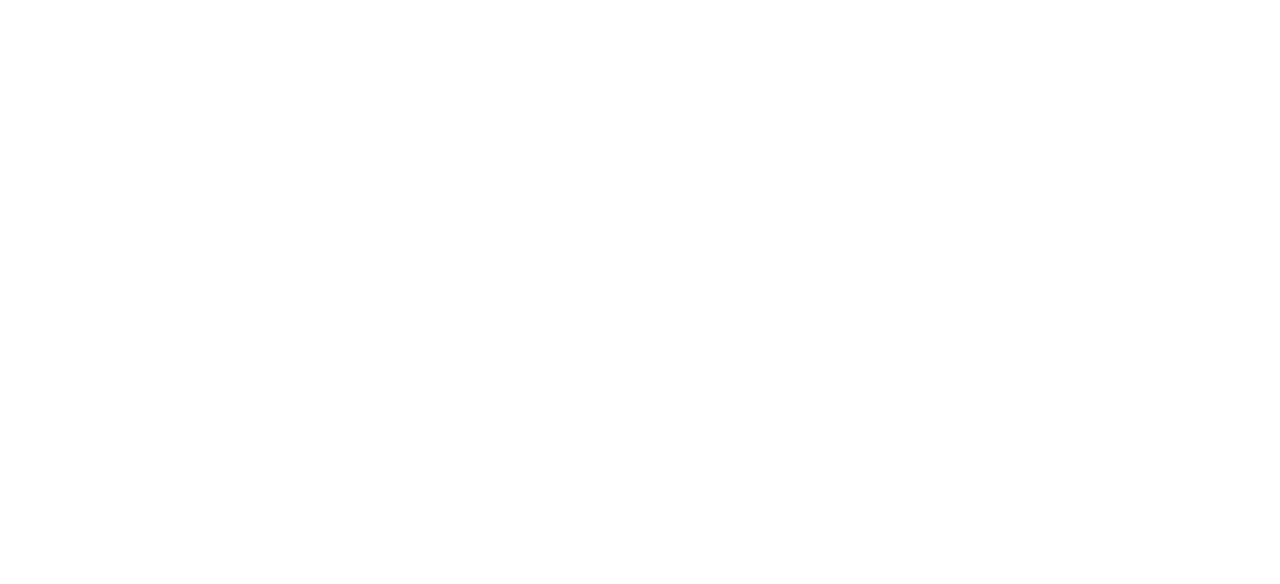
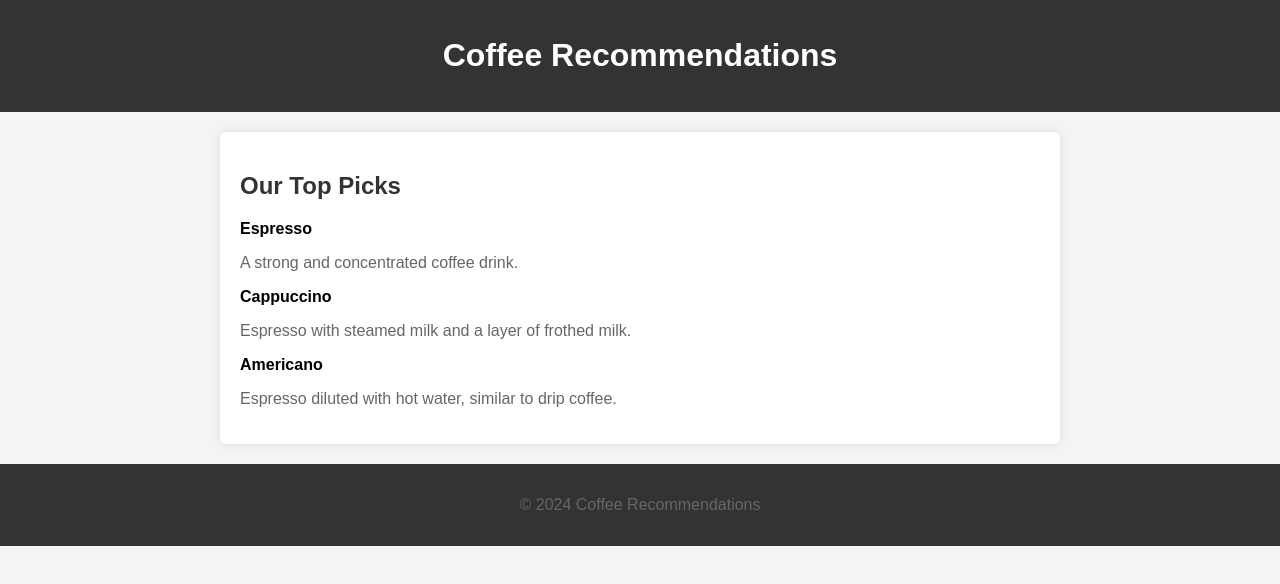
Before and after one commit to neysin/GPT-website, a plain HTML site: page project.html in a window 1280 px wide. Drawn offline with Linux system fonts and the light colour scheme.

Commit message:
img 및 와이어프레임 및 기본 페이지 뼈대

```diff
--- a/project.html
+++ b/project.html
@@ -3,9 +3,83 @@
 <head>
     <meta charset="UTF-8">
     <meta name="viewport" content="width=device-width, initial-scale=1.0">
-    <title>Document</title>
+    <title>Coffee Recommendations</title>
+    <style>
+        body {
+            font-family: 'Arial', sans-serif;
+            margin: 0;
+            padding: 0;
+            background-color: #f4f4f4;
+        }
+
+        header {
+            background-color: #333;
+            color: #fff;
+            text-align: center;
+            padding: 1em 0;
+        }
+
+        section {
+            max-width: 800px;
+            margin: 20px auto;
+            padding: 20px;
+            background-color: #fff;
+            border-radius: 5px;
+            box-shadow: 0 0 10px rgba(0, 0, 0, 0.1);
+        }
+
+        h2 {
+            color: #333;
+        }
+
+        p {
+            color: #666;
+        }
+
+        ul {
+            list-style: none;
+            padding: 0;
+        }
+
+        li {
+            margin-bottom: 10px;
+        }
+
+        footer {
+            text-align: center;
+            padding: 1em 0;
+            background-color: #333;
+            color: #fff;
+        }
+    </style>
 </head>
 <body>
 
+    <header>
+        <h1>Coffee Recommendations</h1>
+    </header>
+
+    <section>
+        <h2>Our Top Picks</h2>
+        <ul>
+            <li>
+                <strong>Espresso</strong>
+                <p>A strong and concentrated coffee drink.</p>
+            </li>
+            <li>
+                <strong>Cappuccino</strong>
+                <p>Espresso with steamed milk and a layer of frothed milk.</p>
+            </li>
+            <li>
+                <strong>Americano</strong>
+                <p>Espresso diluted with hot water, similar to drip coffee.</p>
+            </li>
+        </ul>
+    </section>
+
+    <footer>
+        <p>&copy; 2024 Coffee Recommendations</p>
+    </footer>
+
 </body>
 </html>
```
Also changed, not shown: readme_img/내용 입력.jpg (added), readme_img/내용 출력.jpg (added), readme_img/메인 화면.jpg (added), 1 other file.
